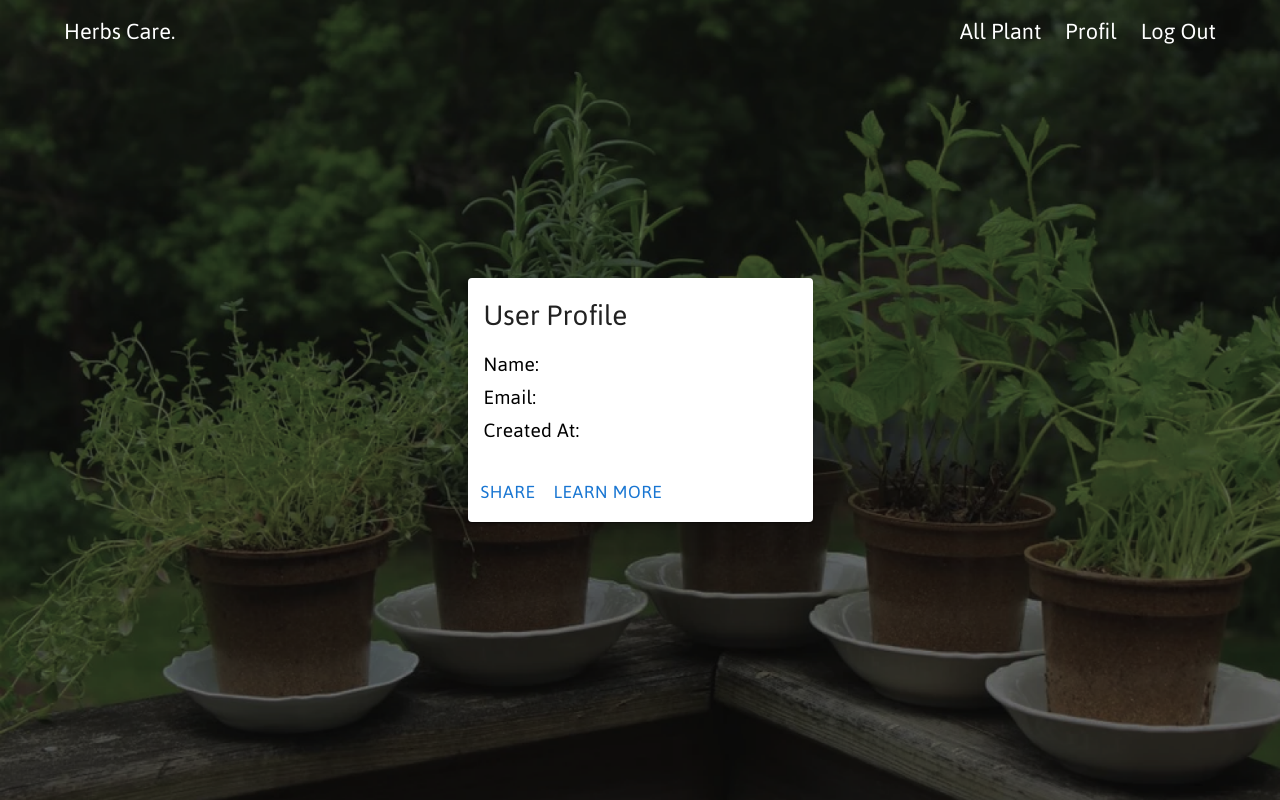
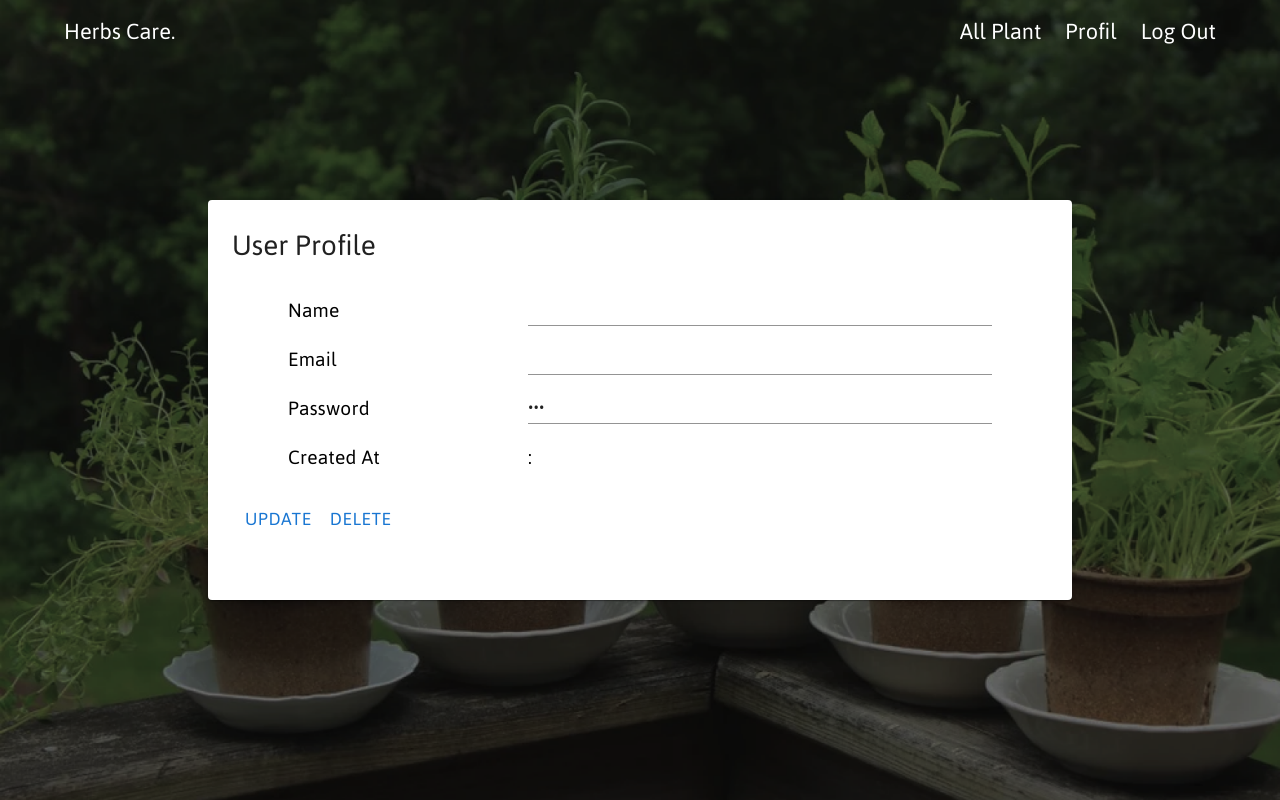
Before and after one commit to MichaelHaes/herbshealthcare, a React (Create React App) app in the folder client/: page /dashboard/profile in a window 1280 px wide. Built offline with nearby package versions, Linux system fonts and the light colour scheme; no server answers.

Commit message:
timeout url fix + user profile change (WIP)

```diff
--- a/client/src/Components/LoginPage/Dashboard.jsx
+++ b/client/src/Components/LoginPage/Dashboard.jsx
@@ -26,8 +26,8 @@ const Dashboard = () => {
     })
       .then((res) => {
         setIsLoggedIn(res.data)
-        console.log(isLoggedIn)
-        if(isLoggedIn === 0) window.location.href = '/dashboard'
+        console.log(res.data, isLoggedIn)
+        if(isLoggedIn === 0) window.location.href = '/'
       });
 
     axios.get(`http://localhost:5000/dashboard`, {
--- a/client/src/Components/LoginPage/Device.jsx
+++ b/client/src/Components/LoginPage/Device.jsx
@@ -29,7 +29,7 @@ export const Device = () => {
       .then((res) => {
         setIsLoggedIn(res.data)
         console.log(isLoggedIn)
-        if (isLoggedIn === 0) window.location.href = '/dashboard'
+        if (isLoggedIn === 0) window.location.href = '/'
       });
 
     axios.get(`http://localhost:5000/device`, { params: { id } })
--- a/client/src/Components/LoginPage/PlantInformation.jsx
+++ b/client/src/Components/LoginPage/PlantInformation.jsx
@@ -23,7 +23,7 @@ const PlantInformation = () => {
       .then((res) => {
         setIsLoggedIn(res.data)
         console.log(isLoggedIn)
-        if(isLoggedIn === 0) window.location.href = '/dashboard'
+        if(isLoggedIn === 0) window.location.href = '/'
       });
 
     axios.get(`http://localhost:5000/plantsinformation`, {
--- a/client/src/Components/LoginPage/UserProfile.jsx
+++ b/client/src/Components/LoginPage/UserProfile.jsx
@@ -1,6 +1,6 @@
 import React, { useState, useEffect } from 'react'
 import axios from 'axios'
-import { Box } from '@mui/material'
+import { Box, Grid, TextField} from '@mui/material'
 import Navbar from '../Navbar'
 import Container from '@mui/material/Container'
 import background from '../../Assets/LP_background.png'
@@ -11,7 +11,6 @@ import CardContent from '@mui/material/CardContent';
 import CardMedia from '@mui/material/CardMedia';
 import Button from '@mui/material/Button';
 import Typography from '@mui/material/Typography';
-
 
 export const UserProfile = () => {
   const [user, setUser] = useState([])
@@ -24,7 +23,7 @@ export const UserProfile = () => {
       .then((res) => {
         setIsLoggedIn(res.data)
         console.log(isLoggedIn)
-        if(isLoggedIn === 0) window.location.href = '/dashboard'
+        if (isLoggedIn === 0) window.location.href = '/'
       });
 
     axios.get('http://localhost:5000/userinformation', {
@@ -43,36 +42,64 @@ export const UserProfile = () => {
       background: `url(${background})`,
       backgroundSize: 'cover',
     }}>
-      <Navbar auth={isLoggedIn}/>
+      <Navbar auth={isLoggedIn} />
       <Container>
         <Box sx={{
           display: 'flex',
           justifyContent: 'center',
           alignItems: 'center',
           height: '100vh',
-          }}>
-          <Card sx={{
-            maxWidth: 345,
-            mx: 'auto',
-            bgcolor: 'white',
-            width: '500px'
+        }}>
+          <Card
+            sx={{
+              padding: 3,
+              width: '75%',
+              height: '50%',
+              alignItems: 'center',
             }}>
-            <CardContent>
-              <Typography gutterBottom variant="h5" component="div" sx={{ fontFamily: 'Jaldi', fontSize: '32px'}}>
-                User Profile
-              </Typography>
+            <Typography gutterBottom variant="h5" component="div" sx={{ fontFamily: 'Jaldi', fontSize: '32px' }}>
+              User Profile
+            </Typography>
+            <CardContent
+              sx={{
+                mx: 5
+              }}
+            >
               <Typography variant="body2" color="text.secondary">
-                <Typography sx={{ color: 'black', fontFamily: 'Jaldi', fontSize: '22px'}}>Name: {user.name}</Typography>
-                <Typography sx={{ color: 'black', fontFamily: 'Jaldi', fontSize: '22px'}}>Email: {user.email}</Typography>
-                <Typography sx={{ color: 'black', fontFamily: 'Jaldi', fontSize: '22px'}}>Created At: {user.createdAt}</Typography>
+                <Grid container spacing={2} sx={{ color: 'black' }}>
+                  <Grid item xs={6} md={4}>
+                    <Typography sx={{ fontFamily: 'Jaldi', fontSize: '22px' }}>Name</Typography>
+                  </Grid>
+                  <Grid item xs={6} md={8}>
+                    <TextField id="name" value={user.name} variant="standard" fullWidth/>
+                  </Grid>
+                  <Grid item xs={6} md={4}>
+                    <Typography sx={{ fontFamily: 'Jaldi', fontSize: '22px' }}>Email</Typography>
+                  </Grid>
+                  <Grid item xs={6} md={8}>
+                    <TextField id="name" value={user.email} variant="standard" fullWidth/>
+                  </Grid>
+                  <Grid item xs={6} md={4}>
+                    <Typography sx={{ fontFamily: 'Jaldi', fontSize: '22px' }}>Password</Typography>
+                  </Grid>
+                  <Grid item xs={6} md={8}>
+                    <TextField id="name" value='---' variant="standard" type='password' fullWidth/>
+                  </Grid>
+                  <Grid item xs={6} md={4}>
+                    <Typography sx={{ fontFamily: 'Jaldi', fontSize: '22px' }}>Created At</Typography>
+                  </Grid>
+                  <Grid item xs={6} md={8}>
+                    <Typography sx={{ fontFamily: 'Jaldi', fontSize: '22px' }}>: {user.createdAt}</Typography>
+                  </Grid>
+                </Grid>
               </Typography>
             </CardContent>
             <CardActions>
-              <Button size="small" sx={{ fontFamily: 'Jaldi', fontSize: '20px'}}>Share</Button>
-              <Button size="small" sx={{ fontFamily: 'Jaldi', fontSize: '20px'}}>Learn More</Button>
+              <Button size="small" sx={{ fontFamily: 'Jaldi', fontSize: '20px' }}>Update</Button>
+              <Button size="small" sx={{ fontFamily: 'Jaldi', fontSize: '20px' }}>Delete</Button>
             </CardActions>
           </Card>
-          </Box>
+        </Box>
       </Container>
     </Box>
   )
--- a/client/src/Components/LoginPage/WaterReservoir.jsx
+++ b/client/src/Components/LoginPage/WaterReservoir.jsx
@@ -24,7 +24,7 @@ export const WaterReservoir = () => {
       .then((res) => {
         setIsLoggedIn(res.data)
         console.log(isLoggedIn)
-        if(isLoggedIn === 0) window.location.href = '/dashboard'
+        if(isLoggedIn === 0) window.location.href = '/'
       });
 
     axios.get(`http://localhost:5000/dashboard`, {
```
Also changed, not shown: 1 other file (tests, documents, lock files or other folders).
